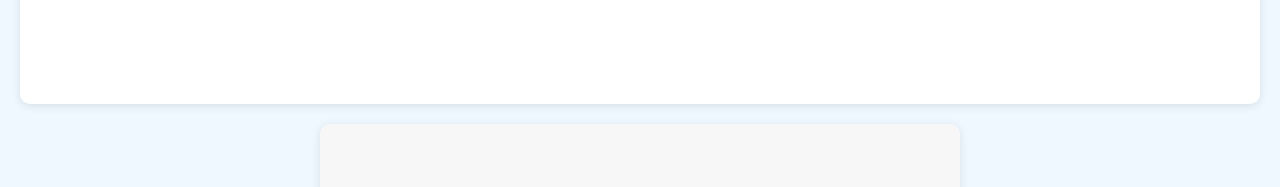
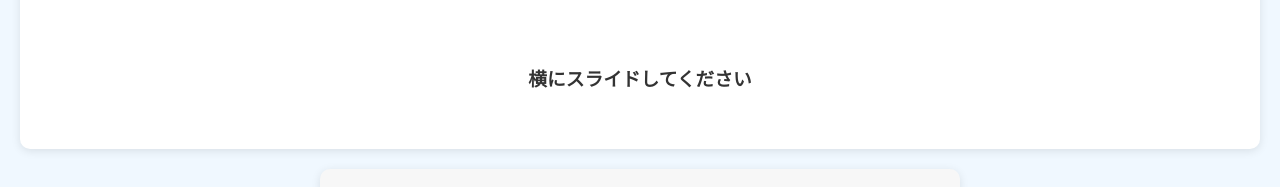
Before and after one commit to ozaki3739/trainingroom-manege, a plain HTML site: page index.html in a window 1280 px wide. Shown: the part 907-1094 px from the top of the page. Drawn offline with Linux system fonts and the light colour scheme.

Commit message:
Add files via upload

```diff
--- a/index.html
+++ b/index.html
@@ -71,6 +71,7 @@
                 </div>
             </div>
         </div>
+        <h3>横にスライドしてください<h3>
     </section>
 
     <!-- お問い合わせフォームをページの一番下に移動 -->
```
